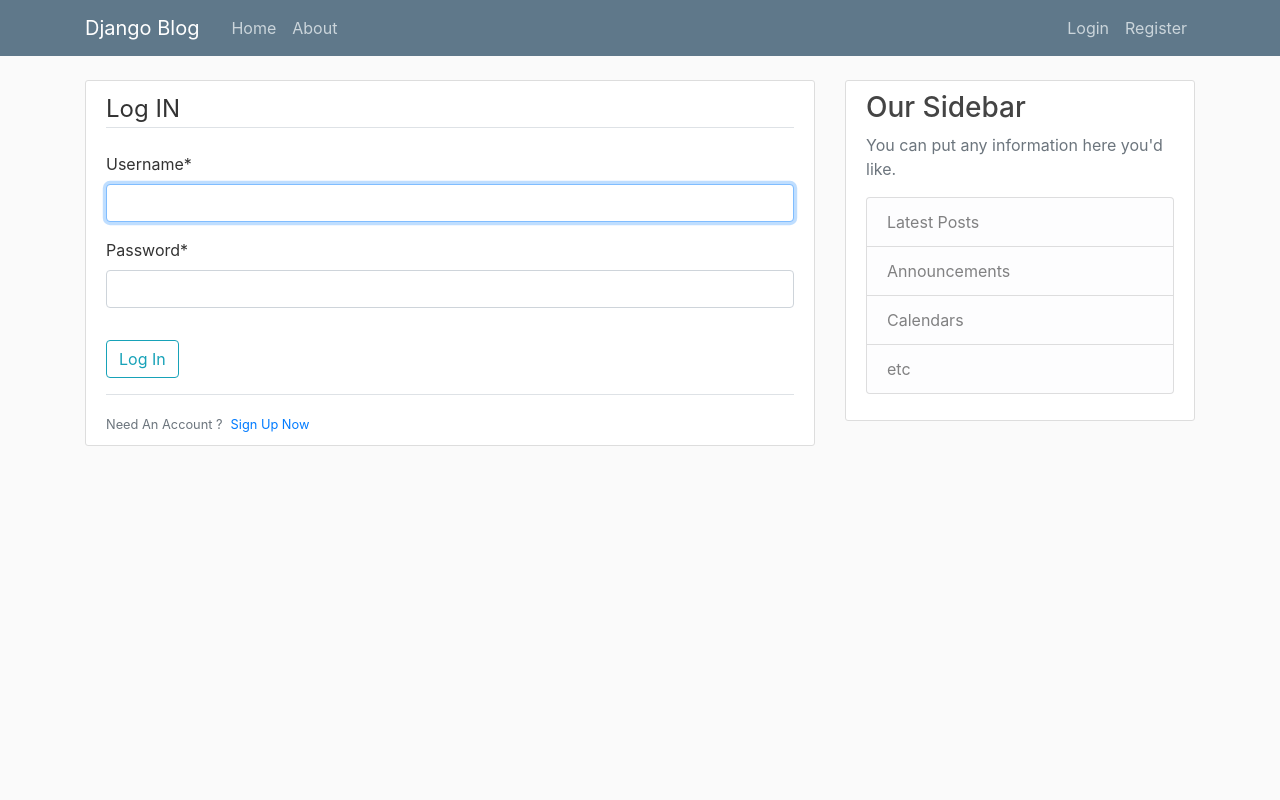
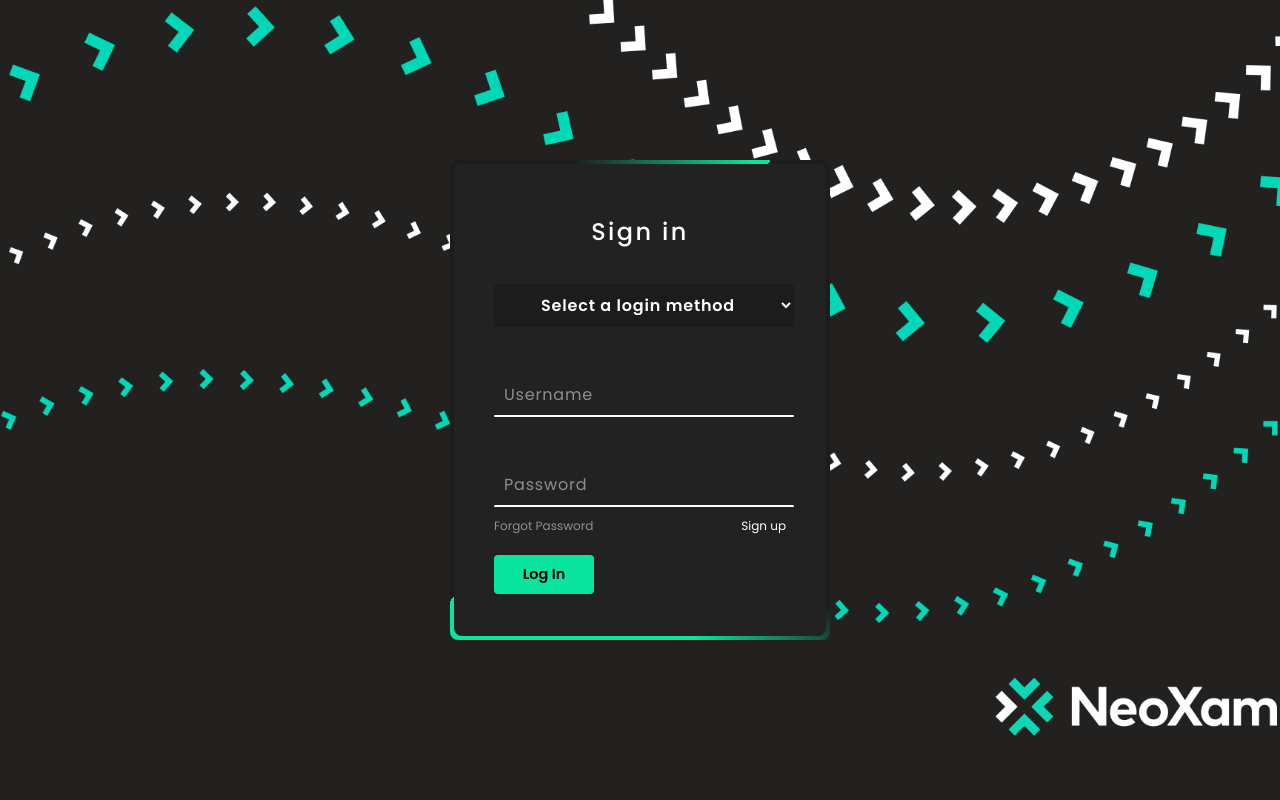
Before and after one commit to azizlahmedi/gptools, a Django app: page / in a window 1280 px wide. Run offline with Django 4.2, Linux system fonts and the light colour scheme; some libraries are stand-ins or nearby versions.

Commit message:
partie sign in

```diff
--- a/blog/templates/blog/base.html
+++ b/blog/templates/blog/base.html
@@ -46,14 +46,18 @@
     <main role="main" class="container">
         <div class="row">
           <div class="col-md-8">
+            {% block content %}
             {% if messages %}
               {% for message in messages %}
-              <div class="alert alert-{{message.tags}}">
+
+                <div class="alert alert-warning alert-dismissible fade show" role="alert">
                 {{message}}
+                <button type="button" class="btn-close" data-bs-dismiss="alert" aria-label="Close"></button>
+                </div>
               </div>
               {%endfor%}
             {% endif %}
-            {% block content %}{% endblock %}
+            {% endblock %}
           </div>
           <div class="col-md-4">
             <div class="content-section">
--- a/django_project/settings.py
+++ b/django_project/settings.py
@@ -118,6 +118,7 @@
 # Static files (CSS, JavaScript, Images)
 # https://docs.djangoproject.com/en/4.1/howto/static-files/
 
+
 STATIC_URL = 'static/'
 
 # Default primary key field type
@@ -129,4 +130,4 @@
 CRISPY_TEMPLATE_PACK = 'bootstrap4'
 
 LOGIN_REDIRECT_URL ='blog-home'
-LOGIN_URL = 'login'
+LOGIN_URL = ''
--- a/django_project/urls.py
+++ b/django_project/urls.py
@@ -21,12 +21,14 @@
 
 urlpatterns = [
     path('admin/', admin.site.urls),
+    path('login/',user_views.login_user, name="login"),
+    path('logout/',user_views.logout_user, name="logout"),
     path('register/',user_views.register, name ='register'),
     path('profile/',user_views.profile, name ='profile'),
-    path('login/',auth_views.LoginView.as_view(template_name='users/login.html'), name ='login'),
-    path('logout/',auth_views.LogoutView.as_view(template_name='users/logout.html'), name ='logout'),
-    path('', auth_views.LoginView.as_view(template_name='users/login.html'), name ='login'),
-    path('iadevtools/', include('blog.urls')),
+    path('GPtools/', include('blog.urls')),
+    path('',user_views.login_user, name="login"),
+    path('logout/',user_views.logout_user, name="logout"),
+
 
 
 ]
--- /dev/null
+++ b/users/static/users/style.css
@@ -0,0 +1,202 @@
+@import url('https://fonts.googleapis.com/css2?family=Poppins:wght@300;400;500;600;700;800;900&display=swap');
+*
+{
+    margin: 0;
+    padding: 0;
+    box-sizing: border-box;
+    font-family: 'Poppins', sans-serif;
+}
+body
+{
+display: flex;
+justify-content: center;
+align-items: center;
+min-height: 100vh;
+background: #23242a;
+background-image: url('nx.png');
+background-size: cover;
+background-position: center;
+}
+.box
+{
+    position: relative;
+    width: 380px;
+    height: 480px;
+    background: #1c1c1c;
+    border-radius: 8px;
+    overflow: hidden;
+}
+.box::before
+{
+    content: '';
+    position: absolute;
+    top: -50%;
+    left: -50%;
+    width: 380px;
+    height: 420px;
+    background: linear-gradient(0deg,transparent,transparent,#09E49F,#09E49F,#09E49F);
+    z-index: 1;
+    transform-origin: bottom right;
+    animation: animate 6s linear infinite;
+    animation-delay: -3s;
+}
+.box::after
+{
+    content: '';
+    position: absolute;
+    top: -50%;
+    left: -50%;
+    width: 380px;
+    height: 420px;
+    background: linear-gradient(0deg,transparent,transparent,#09E49F,#09E49F,#09E49F);
+    z-index: 1;
+    transform-origin: bottom right;
+    animation: animate 6s linear infinite;
+}
+.borderLine
+{
+   position: absolute;
+   top: 0;
+   inset: 0;
+}
+@keyframes animate
+{
+    0%
+    {
+        transform: rotate(0deg);
+    }
+    100%
+    {
+        transform: rotate(360deg);
+    }
+}
+.box form
+{
+    position: absolute;
+    inset: 4px;
+    background: #222;
+    padding: 50px 40px ;
+    border-radius: 8px;
+    z-index: 2;
+    display: flex;
+    flex-direction: column;
+}
+.box form h2
+{
+    color: #fff;
+    font-weight: 500;
+    text-align: center;
+    letter-spacing: 0.1em;
+}
+.box form .inputBox
+{
+    position: relative;
+    width: 300px;
+    margin-top: 35px;
+}
+.box form .inputBox input
+{
+    position: relative;
+    width: 100%;
+    padding: 20px 10px 10px;
+    background: transparent;
+    outline: none;
+    border: none;
+    box-shadow: none;
+    color: #23242a;
+    font-size: 1em;
+    letter-spacing: 0.05em;
+    transition: 0.5s;
+    z-index: 10;
+}
+.box form input[type="submit"]:hover
+{
+background-color: #09E49F;
+}
+.box form .inputBox span
+{
+    position:absolute;
+    left: 0;
+    padding: 20px 10px 10px;
+    pointer-events: none;
+    color: #8f8f8f;
+    font-size: 1em;
+    letter-spacing: 0.05em;
+    transition: 0.5s;
+}
+.box form .inputBox select
+{
+    border: none;
+    text-align: center;
+    outline: none;
+    position:relative;
+    width: 100%;
+    left: 0;
+    padding: 9px 25px;
+    color: #fff;
+    background-color: #1c1c1c;
+    font-size: 1em;
+    letter-spacing: 0.05em;
+    transition: 0.5s;
+    font-weight: 600;
+    border-radius: 4px;
+}
+.box form .inputBox input:valid ~ span,
+.box form .inputBox input:focus ~ span
+{
+    color: #fff;
+    font-size: 0.75em;
+    transform: translateY(-34px);
+}
+.box form .inputBox i
+{
+   position: absolute;
+   left: 0;
+   bottom: 0;
+   width: 100%;
+   height: 2px;
+   background: #fff;
+   border-radius: 4px;
+   overflow: hidden;
+   transition: 0.5s;
+   pointer-events: none;
+}
+.box form .inputBox input:valid ~ i,
+.box form .inputBox input:focus ~ i
+{
+   height: 44px;
+}
+.box form .links
+{
+    display: flex;
+    justify-content: space-between;
+}
+.box form .links a
+{
+    margin: 10px 0;
+    font-size: 0.75em;
+    color: #8f8f8f;
+    text-decoration: none;
+}
+.box form .links a:hover,
+.box form .links a:nth-child(2)
+{
+    color:#fff;
+}
+.box form input[type="submit"]
+{
+    border: none;
+    outline: none;
+    padding: 9px 25px;
+    background: #09E49F;
+    cursor: pointer;
+    font-size: 0.9em;
+    border-radius: 4px;
+    font-weight: 600;
+    width: 100px;
+    margin-top: 10px;
+}
+.box form input[type="submit"]:active
+{
+    opacity: 0.8;
+}
--- a/users/templates/users/login.html
+++ b/users/templates/users/login.html
@@ -1,21 +1,54 @@
-{%extends "blog/base.html"%}
-{% load crispy_forms_tags %}
-{% block content%}
-    <div class='content-section'>
-        <form method="POST">
+{% load static%}
+
+<!DOCTYPE html>
+<html lang="en">
+<head>
+    <meta charset="UTF-8">
+    <meta http-equiv="X-UA-Compatible" content="IE=edge">
+    <meta name="viewport" content="width=device-width, initial-scale=1.0">
+    <title>GpTools-Login</title>
+    <link rel="stylesheet" type="text/css" href="static/users/style.css">
+</head>
+<body>
+    <div class="box" >
+        <span class="borderLine"></span>
+        {% if messages %}
+        {% for message in messages %}
+            <div class="alert alert-warning alert-dismissible fade show" role="alert">
+            {{message}}
+            <button type="button" class="btn-close" data-bs-dismiss="alert" aria-label="Close"></button>
+            </div>
+        {%endfor%}
+         {% endif %}
+        <form  method="POST">
             {% csrf_token %}
-            <fieldset class="form-group">
-                <legend class="border-bottom mb-4">Log IN</legend>
-                {{form|crispy}}
-            </fieldset>
-            <div class="form-group">
-                <button class="btn btn-outline-info" type="submit">Log In</button>
+            <h2>Sign in</h2>
+            <div class="inputBox">
+                <select name="login-option" required>
+                    <option value="" disabled selected hidden>Select a login method</option>
+                    <option value="username">Username</option>
+                    <option value="ldap">LDAP</option>
+                    <option value="sso">SSO</option>
+                </select>
+
+
             </div>
+            <div class="inputBox">
+                <input type="text" required="required" name="username">
+                <span>Username</span>
+                <i></i>
+            </div>
+            <div class="inputBox">
+                <input type="password" required="required" name="password">
+                <span>Password</span>
+                <i></i>
+            </div>
+            <div class="links">
+                <a href="#">Forgot Password</a>
+                <a href="{% url 'register' %}">Sign up</a>
+            </div>
+            <input type="submit" value="Log In">
         </form>
-        <div class="border-top pt-3">
-            <small class="text-muted">
-                Need An Account ?<a class="ml-2" href="{% url 'register' %}" >Sign Up Now</a>
-            </small>
-        </div>
     </div>
-{% endblock content%}
+</body>
+</html>
--- a/users/templates/users/register.html
+++ b/users/templates/users/register.html
@@ -6,7 +6,7 @@
             {% csrf_token %}
             <fieldset class="form-group">
                 <legend class="border-bottom mb-4">Welcome</legend>
-                {{form|crispy}}
+                {{form}}
             </fieldset>
             <div class="form-group">
                 <button class="btn btn-outline-info" type="submit">Sign up</button>
--- a/users/views.py
+++ b/users/views.py
@@ -1,7 +1,28 @@
 from django.shortcuts import render, redirect
 from django.contrib import messages
+from django.contrib.auth import authenticate,login,logout
 from django.contrib.auth.decorators import login_required
 from .forms import UserRegisterForm
+
+
+def login_user(request):
+    if request.method=="POST":
+        username = request.POST['username']
+        password = request.POST['password']
+        user = authenticate(request, username=username, password=password)
+        if user is not None:
+            login(request, user)
+            return redirect('blog-home')
+
+        else:
+            messages.success(request,("Sorry, username or password was incorrect. Try Again.."))
+            return redirect('login')
+
+    return render(request, 'users/login.html',{})
+
+def logout_user(request):
+    logout(request)
+    return render(request, 'users/logout.html')
 
 
 def register(request):
```
Also changed, not shown: django_project/managment/commands/db.py (added, +26 -0 lines), db.sqlite3, users/static/users/nx.png (added).
